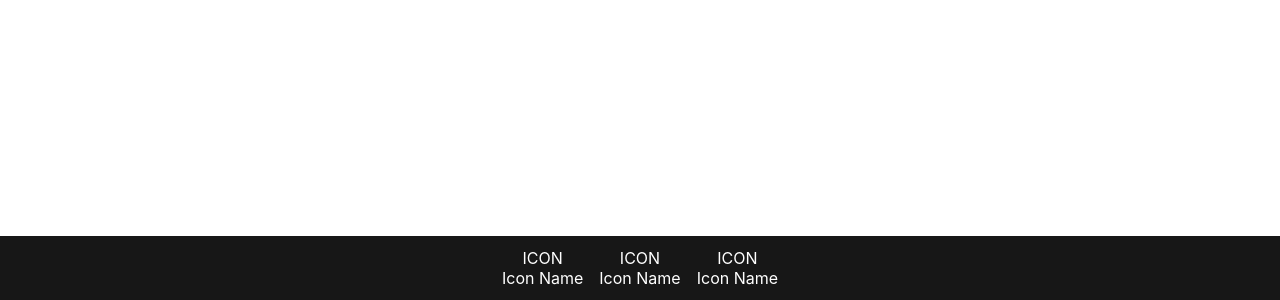
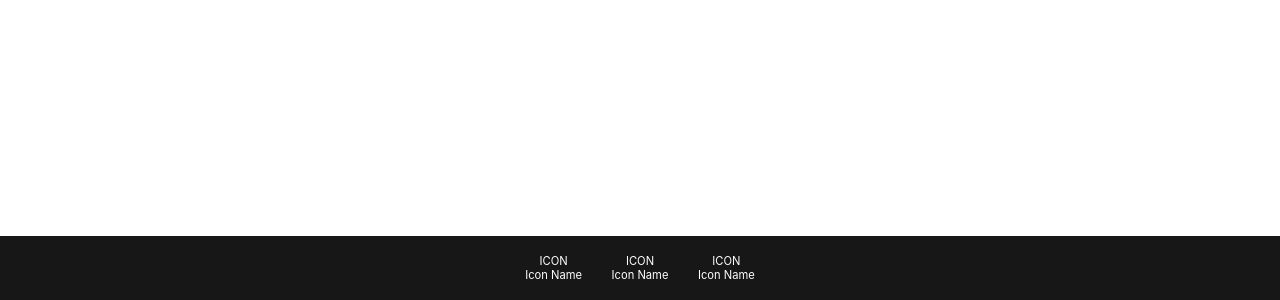
Before and after one commit to aimanaress/tasktracker, a React (Create React App) app: page / in a window 1280 px wide. Shown: the part 500-800 px from the top of the page. Built offline with nearby package versions, Linux system fonts and the light colour scheme.

Commit message:
Update nav witdth size

```diff
--- a/src/shared/Navigation/NavLinks.css
+++ b/src/shared/Navigation/NavLinks.css
@@ -2,10 +2,12 @@
   display: flex;
   flex-direction: column;
   align-items: center;
-  padding-left: 0.5rem;
-  padding-right: 0.5rem;
+  width: 4rem;
+  padding-left: 0.7rem;
+  padding-right: 0.7rem;
 }
 
 p {
+  font-size: 0.7rem;
   margin: 0;
 }
```
